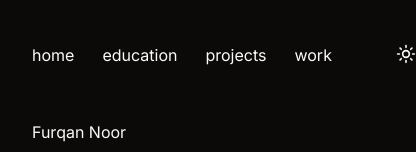
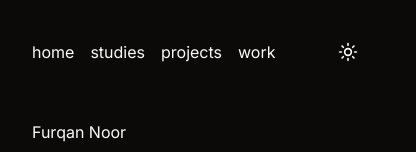
Before and after one commit to FurqanNoor/portfolio, a Next.js app: page / in a window 390 px wide. Shown: the top 152 px of the page, 416 px wide, since content can reach past the window. Built offline with nearby package versions, Linux system fonts and the light colour scheme; no server answers.

Commit message:
navbar fix for mobile

```diff
--- a/src/components/Navbar.tsx
+++ b/src/components/Navbar.tsx
@@ -15,7 +15,8 @@ const Navbar = () => {
 
   return (
     <div className="z-40 max-w-2xl h-20 bg-zinc-50 dark:bg-stone-950 text-black dark:text-zinc-50 sticky top-0 transition-colors">
-      <div className="flex gap-7 pt-5">
+      <div className="flex justify-between items-center pt-5">
+        <div className="flex gap-4 sm:gap-7">
           <button
             onClick={() => window.scrollTo({ top: 0, behavior: "smooth" })}
             className="hover:text-gray-500 dark:hover:text-zinc-500 transition-colors"
@@ -26,7 +27,8 @@ const Navbar = () => {
             onClick={() => scrollToSection("education")}
             className="hover:text-gray-500 dark:hover:text-zinc-500 transition-colors"
           >
-          education
+            <span className="sm:hidden">studies</span>
+            <span className="hidden sm:inline">education</span>
           </button>
           <button
             onClick={() => scrollToSection("projects")}
@@ -40,11 +42,10 @@ const Navbar = () => {
           >
             work
           </button>
-        <div className="sm:pl-52 pl-9 pt-1">
+        </div>
         <button onClick={toggleTheme} aria-label="Toggle Dark Mode" className="w-5 h-5 text-black dark:text-zinc-50">
           {theme === "dark" ? <Sun size={20} /> : <Moon size={20} />}
         </button>
-        </div>
       </div>
     </div>
   )
```
Lines whose indentation alone changed are shown as unchanged.
